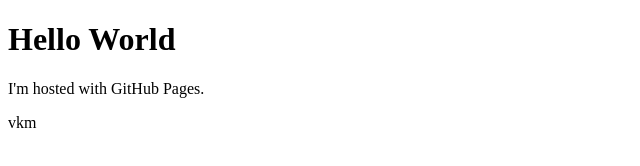
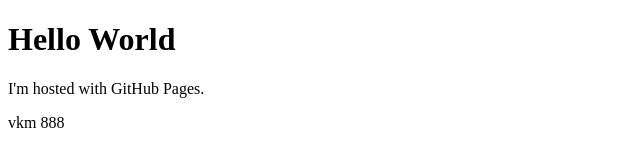
Before and after one commit to vkm888/vkm.github.io, a plain HTML site: page index.html in a window 1280 px wide. Shown: the full height of the page, 0-640 px from the left. Drawn offline with Linux system fonts and the light colour scheme.

Commit message:
Update index.html

```diff
--- a/index.html
+++ b/index.html
@@ -3,6 +3,6 @@
 <body>
 <h1>Hello World</h1>
 <p>I'm hosted with GitHub Pages.</p>
-<p>vkm</p>
+<p>vkm 888</p>
 </body>
 </html>
```
